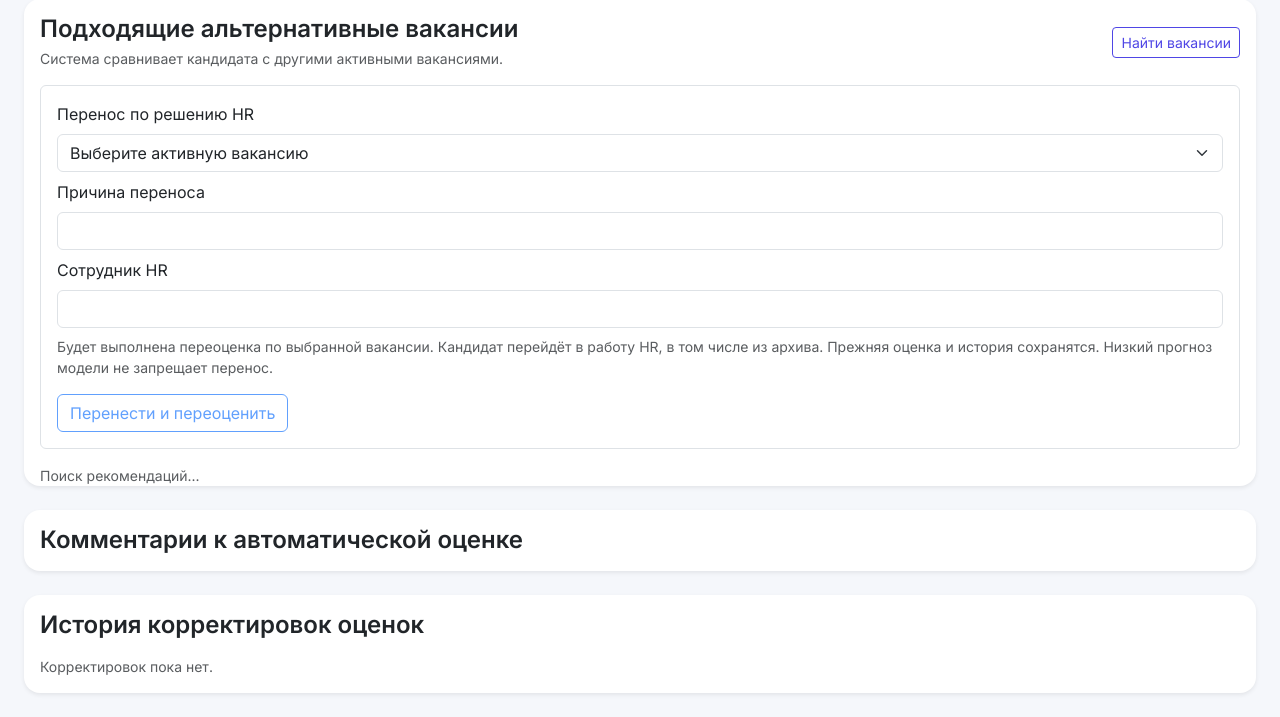
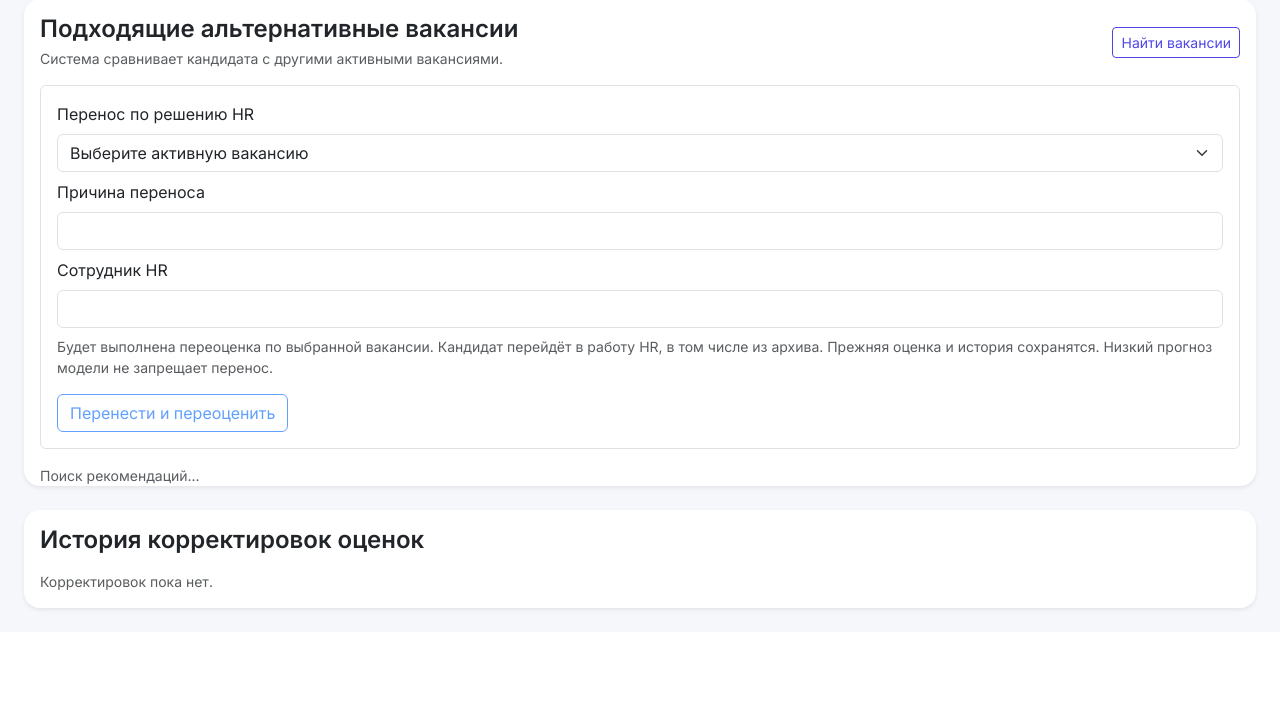
Before and after one commit to marina387/SmartHR, a Flask app: template src/templates/candidate_detail.html in a window 1280 px wide. Shown: the part 991-1708 px from the top of the page. After the commit the page ends 1603 px from the top, so only its background shows below. Run offline with Flask 3, Linux system fonts and the light colour scheme; the template is opened without the code that fills it, so the values that code supplies are empty; parts of the project's set-up code (start-up, migrations or seed data) failed here and were passed over.

Commit message:
Remove duplicate scoring comment section from candidate card

```diff
--- a/src/templates/candidate_detail.html
+++ b/src/templates/candidate_detail.html
@@ -237,24 +237,6 @@
     <div class="col-12">
         <div class="card shadow-sm border-0">
             <div class="card-body">
-                <h4 class="fw-semibold mb-3">Комментарии к автоматической оценке</h4>
-                <div class="row g-3">
-                    {% for item in criteria_items %}
-                    <div class="col-md-6">
-                        <div class="comment-box p-3 rounded-4 border">
-                            <div class="fw-semibold mb-2">{{ item.label }}</div>
-                            <p class="mb-0 text-muted">{{ item.comment }}</p>
-                        </div>
-                    </div>
-                    {% endfor %}
-                </div>
-            </div>
-        </div>
-    </div>
-
-    <div class="col-12">
-        <div class="card shadow-sm border-0">
-            <div class="card-body">
                 <h4 class="fw-semibold mb-3">История корректировок оценок</h4>
                 <div class="list-group list-group-flush">
                     {% for feedback in feedback_items %}
```
